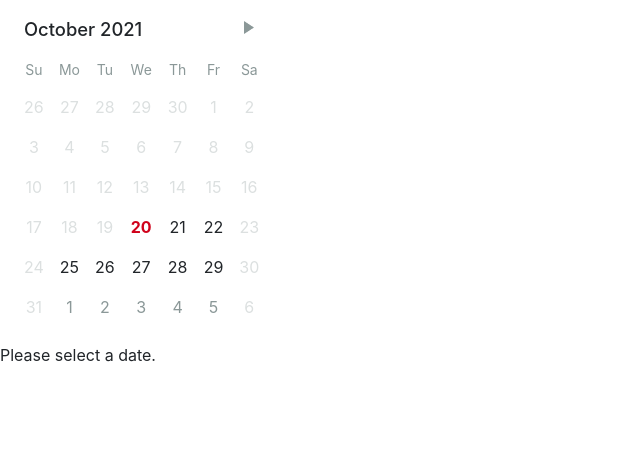
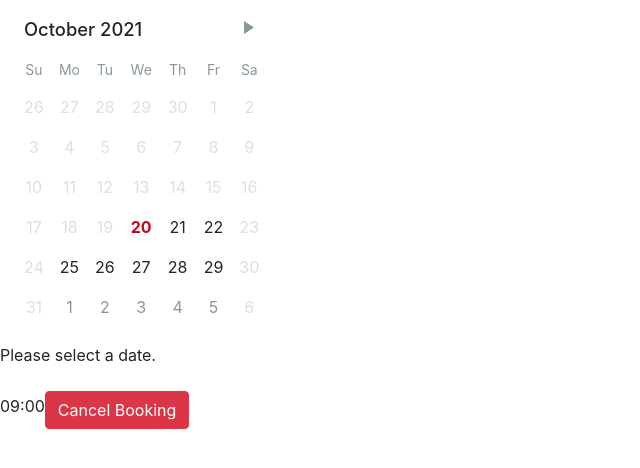
Before and after one commit to iO-Academy/2021-jul-lrss, a React (Create React App) app in the folder client/: page /day-planner in a window 1280 px wide. Shown: the top 468 px of the page, without its empty margins (0-640 px from the left). Built offline with nearby package versions, Linux system fonts and the light colour scheme; no server answers.

Commit message:
changed modal functionality

```diff
--- /dev/null
+++ b/client/src/Components/DoctorDayPlannerPage/AppointmentInfoModal.js
@@ -0,0 +1,76 @@
+import React, {useEffect, useState} from "react";
+import {Button, Modal, ModalTitle} from "react-bootstrap";
+import ModalHeader from "react-bootstrap/ModalHeader";
+
+const AppointmentInfoModal = (props) => {
+    // const [confirmDisabled, setConfirmDisabled] = useState(true)
+    // useEffect(() => {
+    //     if (props.doctorSelected.id === 0 || props.dateSelected === '' || props.appointmentSelected.timeSlot === 0 || props.reasonForVisit === ''){
+    //         setConfirmDisabled(true)
+    //     } else {
+    //         setConfirmDisabled(false)
+    //     }
+    // }, [props.doctorSelected, props.dateSelected, props.appointmentSelected, props.reasonForVisit])
+    //
+    // const [isOpen, setIsOpen] = useState(false)
+    // const showModal = () => {
+    //     setIsOpen(true)
+    // }
+    // const hideModal = () => {
+    //     setIsOpen(false)
+    // }
+
+    const [isOpen, setIsOpen] = useState(false)
+
+    const showModal = () => {
+        setIsOpen(true)
+    }
+    const hideModal = () => {
+        setIsOpen(false)
+    }
+
+    // const handleSubmit = () => {
+    //     const appointmentData = {
+    //         doctor: props.doctorSelected.id,
+    //         dateString: props.dateSelected.toLocaleDateString(),
+    //         timeSlot: props.appointmentSelected.timeSlot,
+    //         reasonForVisit: props.reasonForVisit
+    //     }
+    //     const url = 'http://localhost:3001/book-appointment'
+    //     const requestOptions = {
+    //         method: 'POST',
+    //         headers: {'Content-Type': 'application/json'},
+    //         body: JSON.stringify(appointmentData)
+    //     }
+    //     fetch(url, requestOptions)
+    //         .then(response => {
+    //             if (response.status === 200){
+    //                 props.setAppointmentBooked(true)
+    //                 props.toggleDisplay()
+    //                 hideModal()
+    //             } else {
+    //                 console.log('error')
+    //             }
+    //         }).catch()
+    // }
+
+    return (
+        <>
+            {/*<Modal show={isOpen} onHide={hideModal} size="lg" aria-labelledby="contained-modal-title-vcenter" centered={true}>*/}
+            <Button className="mt-2 btn-danger" onClick={showModal}>Cancel Booking</Button>
+            <Modal show={isOpen} onHide={hideModal} size="lg" aria-labelledby="contained-modal-title-vcenter" centered={true}>
+                <ModalHeader>
+                    <ModalTitle>Cancel Appointment</ModalTitle>
+                </ModalHeader>
+                <Modal.Body>
+                    <p>Are you sure you want to cancel your appointment?</p>
+                </Modal.Body>
+                <Modal.Footer>
+                    <p>footer</p>
+                </Modal.Footer>
+            </Modal>
+        </>
+    )
+}
+
+export default AppointmentInfoModal
--- a/client/src/Components/DoctorDayPlannerPage/DoctorDayPlannerPage.css
+++ b/client/src/Components/DoctorDayPlannerPage/DoctorDayPlannerPage.css
@@ -1,3 +1,7 @@
 * {
     background-color: #fff;
 }
+
+.hidden {
+    display: none;
+}
--- a/client/src/Components/DoctorDayPlannerPage/DoctorDayPlannerPage.js
+++ b/client/src/Components/DoctorDayPlannerPage/DoctorDayPlannerPage.js
@@ -2,9 +2,14 @@ import React, {useEffect, useState} from "react";
 import {forEach} from "react-bootstrap/ElementChildren";
 import DatePicker from "../DatePicker/DatePicker";
 import './DoctorDayPlannerPage.css'
+import ConfirmAppointmentModal from "../ConfirmAppointmentModal/ConfirmAppointmentModal";
+import AppointmentInfoModal from "./AppointmentInfoModal";
+import {Button} from "react-bootstrap";
+// import TableRow from "./TableRow";
 
 const DoctorDayPlannerPage = () => {
     const [dateSelected, setDateSelected] = useState(new Date())
+    const [moduleDisplay, setModuleDisplay] = useState(false)
     // const [appointmentDetails, setAppointmentDetails] = useState([])
     const [dayOverview, setDayOverview] = useState(
         {
@@ -41,7 +46,20 @@ const DoctorDayPlannerPage = () => {
                 return 'none'
         }
     }
-    var appointments = []
+
+    const toggleDisplay = () => {
+        if (moduleDisplay){
+            setModuleDisplay(false)
+        } else {
+            setModuleDisplay(true)
+        }
+    }
+
+    const handleClick = evt => {
+        evt.preventDefault()
+        toggleDisplay()
+    }
+
 
     useEffect( () => {
         const url = 'http://localhost:3001/get-doctor-appointments-for-day'
@@ -79,9 +97,61 @@ const DoctorDayPlannerPage = () => {
     return (
         <div>
             <DatePicker setDateSelected={setDateSelected}/>
-                <table>
-                    <tableRow dayOverview={dayOverview} displayTimeSlot={displayTimeSlot}/>
-                </table>
+
+            <table>
+                    <tr>
+                        <td>09:00</td>
+                        <td>{dayOverview[1].patient ? dayOverview[1].patient : ''}</td>
+                        <AppointmentInfoModal className={!moduleDisplay ? 'd-none' : ''}
+                            name={dayOverview[1].patient ? dayOverview[1].patient : ''}
+                            reasonForVisit={dayOverview[1].reason_for_visit ? dayOverview[1].reason_for_visit : ''}
+                            dob={dayOverview[1].patient_dob ? dayOverview[1].patient_dob : ''}
+                            gender={dayOverview[1].patient_gender ? dayOverview[1].patient_gender : ''}
+                        />
+                    </tr>
+
+
+
+                {/*<tr>*/}
+                {/*    <td>09:00</td>*/}
+                {/*    <td>{dayOverview[2].patient ? dayOverview[2].patient : ''}</td>*/}
+                {/*</tr>*/}
+                {/*<tr>*/}
+                {/*    <td>09:00</td>*/}
+                {/*    <td>{dayOverview[3].patient ? dayOverview[3].patient : ''}</td>*/}
+                {/*</tr>*/}
+                {/*<tr>*/}
+                {/*    <td>09:00</td>*/}
+                {/*    <td>{dayOverview[4].patient ? dayOverview[4].patient : ''}</td>*/}
+                {/*</tr>*/}
+                {/*<tr>*/}
+                {/*    <td>09:00</td>*/}
+                {/*    <td>{dayOverview[5].patient ? dayOverview[5].patient : ''}</td>*/}
+                {/*</tr>*/}
+                {/*<tr>*/}
+                {/*    <td>09:00</td>*/}
+                {/*    <td>{dayOverview[6].patient ? dayOverview[6].patient : ''}</td>*/}
+                {/*</tr>*/}
+                {/*<tr>*/}
+                {/*    <td>09:00</td>*/}
+                {/*    <td>{dayOverview[7].patient ? dayOverview[7].patient : ''}</td>*/}
+                {/*</tr>*/}
+                {/*<tr>*/}
+                {/*    <td>09:00</td>*/}
+                {/*    <td>{dayOverview[8].patient ? dayOverview[8].patient : ''}</td>*/}
+                {/*</tr>*/}
+            </table>
+
+
+
+
+
+            {/*dayOverview.forEach(appointment => {*/}
+            {/*    <table>*/}
+            {/*        <TableRow appointment=appointment displayTimeSlot={displayTimeSlot} />*/}
+            {/*    </table>*/}
+            {/*}*/}
+
         </div>
     )
 }
--- /dev/null
+++ b/client/src/Components/DoctorDayPlannerPage/TableRow.js
@@ -0,0 +1,12 @@
+import React, {useEffect, useState} from "react";
+import DoctorDayPlannerPage from "./DoctorDayPlannerPage";
+
+const TableRow = ( {appointment}, {displayTimeSlot} ) => {
+
+    return (
+        <div>
+        </div>
+    )
+}
+
+export default TableRow
```
Also changed, not shown: client/src/Components/DoctorDayPlannerPage/dayOverviewTableRow.js (deleted, +0 -10 lines).
